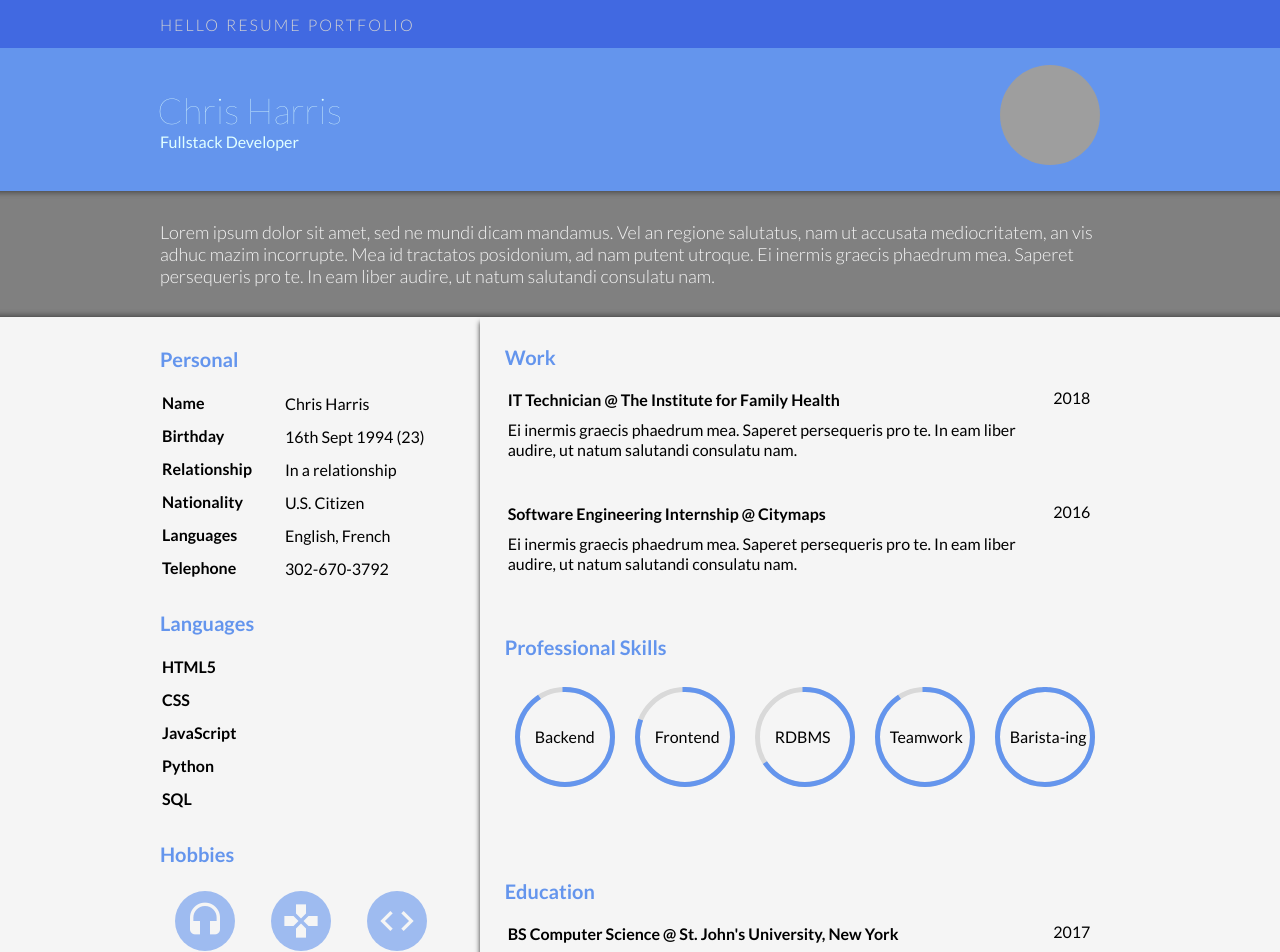
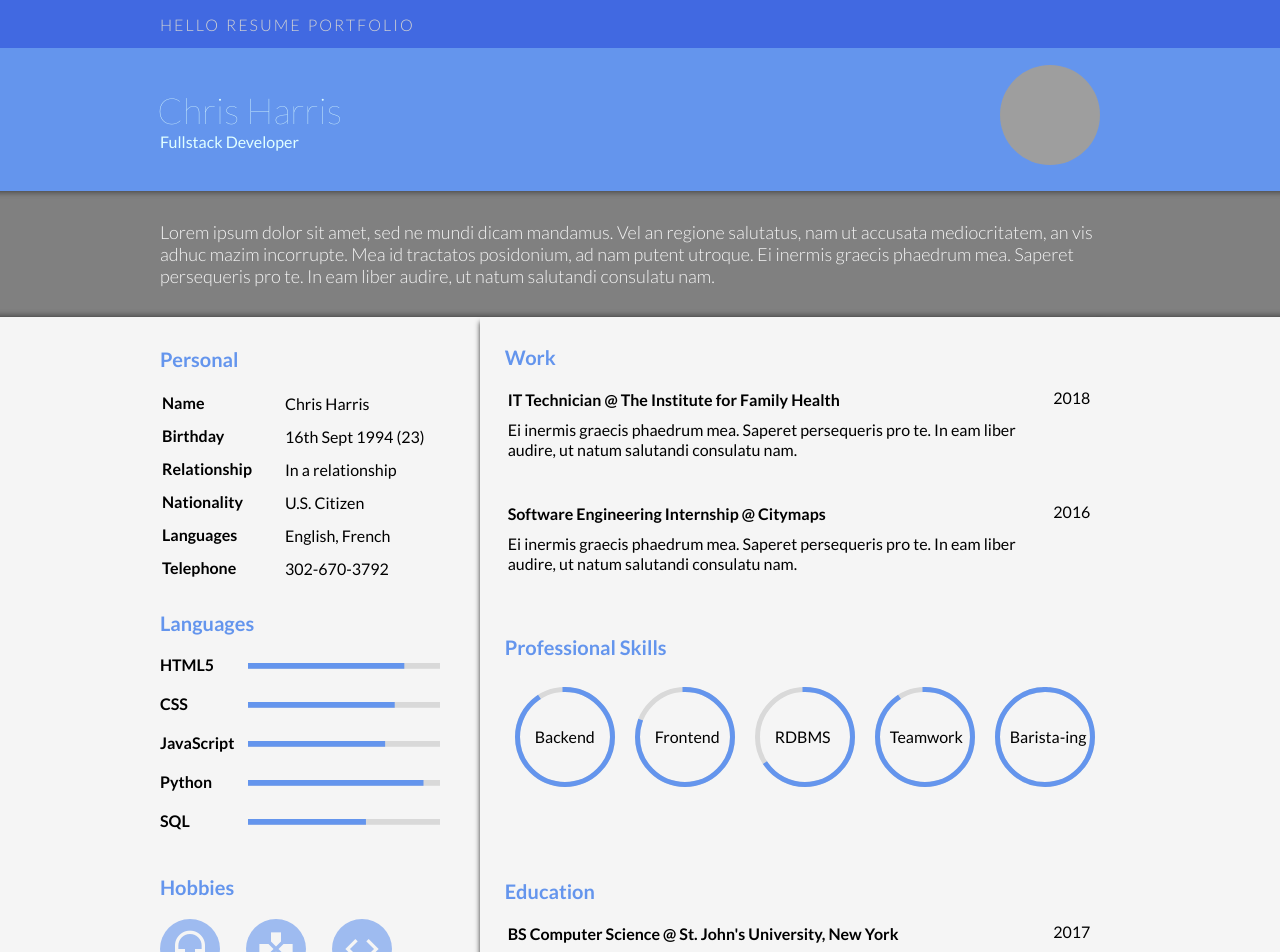
Before and after one commit to ChangingtheSpectrum/advanced_portfolio, a React (Create React App) app: page / in a window 1280 px wide. Shown: the top 952 px of the page. Built offline with nearby package versions, Linux system fonts and the light colour scheme; grey boxes are pictures that could not be loaded.

Commit message:
Tested successfully on multiple browsers, need to replace Latin

```diff
--- a/src/App.js
+++ b/src/App.js
@@ -79,7 +79,44 @@ class App extends Component {
               </table>
 
             <h5>Languages</h5>
-              <table>
+              <ul className="languages">
+                <li>HTML5</li>
+                  <Line className="line"
+                    percent="80"
+                    strokeWidth="3"
+                    trailWidth="3"
+                    strokeLinecap="square"
+                    strokeColor="cornflowerblue"/>
+                <li>CSS</li>
+                  <Line className="line"
+                    percent="75"
+                    strokeWidth="3"
+                    trailWidth="3"
+                    strokeLinecap="square"
+                    strokeColor="cornflowerblue"/>
+                <li>JavaScript</li>
+                  <Line className="line"
+                    percent="70"
+                    strokeWidth="3"
+                    trailWidth="3"
+                    strokeLinecap="square"
+                    strokeColor="cornflowerblue"/>
+                <li>Python</li>
+                  <Line className="line"
+                    percent="90"
+                    strokeWidth="3"
+                    trailWidth="3"
+                    strokeLinecap="square"
+                    strokeColor="cornflowerblue"/>
+                <li>SQL</li>
+                  <Line className="line"
+                    percent="60"
+                    strokeWidth="3"
+                    trailWidth="3"
+                    strokeLinecap="square"
+                    strokeColor="cornflowerblue"/>
+              </ul>
+              {/*<table>
                 <tbody>
                   <tr>
                     <td>HTML5</td>
@@ -137,7 +174,7 @@ class App extends Component {
                     </td>
                   </tr>
                 </tbody>
-              </table>
+              </table>*/}
 
             <h5>Hobbies</h5>
               <ul className="hobby-list">
--- a/src/index.css
+++ b/src/index.css
@@ -77,7 +77,9 @@ li {
   height: 100px;
   width: 100px;
   border-radius: 50%;
-  transform: rotate(90deg);
+  -webkit-transform: rotate(90deg);
+      -ms-transform: rotate(90deg);
+          transform: rotate(90deg);
 }
 
 .bio-row {
@@ -95,8 +97,37 @@ li {
   font-weight: 300;
 }
 
+.languages li {
+  font-weight: 700;
+  padding: 10px 0 10px 0;
+  position: relative;
+  width: 33%;
+  float: left;
+}
+.line {
+  position: relative;
+  float: right;
+  width: 60%;
+  margin-right: 40px;
+  margin-top: -21px;
+}
+.line:after {
+  clear: both;
+}
+
+.col-1-3 h5:nth-child(5) {
+  margin-top: 200px;
+  margin-left: 0;
+}
+
 .hobby-list li {
-  padding: 15px;
+  padding: 10px 10px 0 10px;
+}
+.hobby-list li:first-child {
+  padding-left: 0;
+}
+.hobby-list li:nth-child(4) {
+  padding-left: 0;
 }
 
 span {
@@ -182,10 +213,6 @@ span {
   *zoom: 1;
 }
 
-.line {
-  margin-right: 60px;
-}
-
 .circle {
   height: 100px;
   margin: 20px 10px 0 10px;
```
